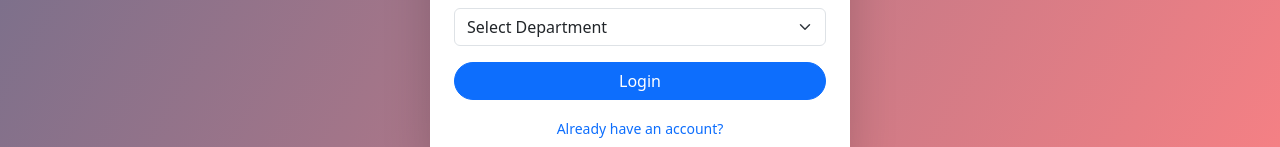
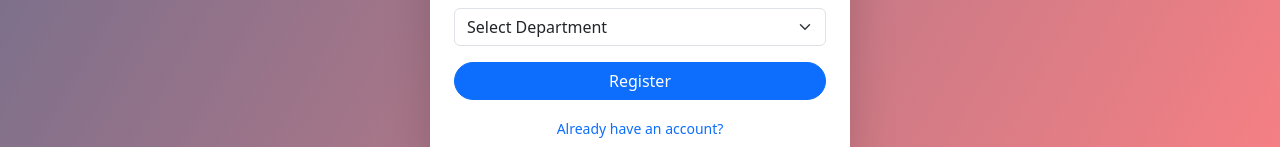
Before and after one commit to Udemezue12/ontech_employees, a React (Create React App) app in the folder frontend/: page /employee_register in a window 1280 px wide. Shown: the part 626-773 px from the top of the page. Built offline with nearby package versions, Linux system fonts and the light colour scheme; no server answers.

Commit message:
Modification were made in the Frontend folder

```diff
--- a/frontend/src/materialUI/EmployeeRegister.jsx
+++ b/frontend/src/materialUI/EmployeeRegister.jsx
@@ -11,50 +11,7 @@ import BootstrapButtonFields from "./forms/BootstrapButtonFields";
 import BootstrapSelect from "./forms/BootstrapDropDown";
 import "./bootstrap_style.css";
 import { cookies } from "./Cookie";
-// export const fetchCSRFToken = async () => {
-//   try {
-//     await axios.get("https://ontech-systems.onrender.com/api/csrf/", {
-//       withCredentials: true,
-//       headers: {
-//         Accept: "application/json",
-//       },
-//     });
-//     return cookies.get("csrftoken");
-//   } catch (err) {
-//     console.error("CSRF fetch error:", err);
-//     return null;
-//   }
-// };
-// export const fetchCSRFToken = async () => {
-//   try {
-//     const response = await axios.get(
-//       "https://ontech-systems.onrender.com/api/csrf/",
-//       {
-//         withCredentials: true,
-//         headers: {
-//           Accept: "application/json",
-//         },
-//       }
-//     );
 
-//     if (
-//       typeof response.data === "string" &&
-//       response.data.includes("<!doctype html")
-//     ) {
-//       throw new Error("Received HTML instead of JSON");
-//     }
-
-//     const csrfToken = response.data.csrfToken;
-
-//     if (!csrfToken) {
-//       throw new Error("CSRF token not found in response");
-//     }
-
-//     return csrfToken;
-//   } catch (error) {
-//     console.error("Failed to fetch CSRF token:", error);
-//     return null;
-//   }
 // };
 function MaterialEmployeeRegister() {
   const navigate = useNavigate();
@@ -79,10 +36,8 @@ function MaterialEmployeeRegister() {
     const validation = validateRegisterForm(formData);
     if (!validation.valid) {
       setError(validation.message);
-      setMessage(validation.message);
+
       return;
-    } else {
-      setMessage(validation.message);
     }
     const csrfToken = await fetchCSRFToken();
 
@@ -216,7 +171,7 @@ function MaterialEmployeeRegister() {
 
           <div className="d-grid mb-3">
             <BootstrapButtonFields
-              label="Login"
+              label="Register"
               type="submit"
               className="btn btn-primary rounded-pill"
             />
--- a/frontend/src/materialUI/ManagerRegister.jsx
+++ b/frontend/src/materialUI/ManagerRegister.jsx
@@ -77,10 +77,8 @@ function ManagerRegister() {
     const validation = validateRegisterForm(formData);
     if (!validation.valid) {
       setError(validation.message);
-      setMessage(validation.message);
+
       return;
-    } else {
-      setMessage(validation.message);
     }
     const csrfToken = await fetchCSRFToken();
 
@@ -214,7 +212,7 @@ function ManagerRegister() {
 
           <div className="d-grid mb-3">
             <BootstrapButtonFields
-              label="Login"
+              label="Register"
               type="submit"
               className="btn btn-primary rounded-pill"
             />
--- a/frontend/src/materialUI/OverallAdminRegister.jsx
+++ b/frontend/src/materialUI/OverallAdminRegister.jsx
@@ -78,10 +78,8 @@ function OverallAdminRegister() {
     const validation = validateRegisterForm(formData);
     if (!validation.valid) {
       setError(validation.message);
-      setMessage(validation.message);
+
       return;
-    } else {
-      setMessage(validation.message);
     }
 
     try {
@@ -215,7 +213,7 @@ function OverallAdminRegister() {
 
           <div className="d-grid mb-3">
             <BootstrapButtonFields
-              label="Login"
+              label="Register"
               type="submit"
               className="btn btn-primary rounded-pill"
             />
--- a/frontend/src/materialUI/formValidators.js
+++ b/frontend/src/materialUI/formValidators.js
@@ -54,9 +54,12 @@ export const validateRegisterForm = (formData) => {
     return { valid: false, message: "Passwords do not match." };
   }
 
-  //   if (!isValidPhoneNumber(formData.phone_number)) {
-  //     return { valid: false, message: "Invalid Phone Number. Please enter a valid number." };
-  //   }
+  // if (!isValidPhoneNumber(formData.phone_number)) {
+  //   return {
+  //     valid: false,
+  //     message: "Invalid Phone Number. Please enter a valid number.",
+  //   };
+  // }
 
-  return { valid: true, message: "Validation passed." }; // ✅ Success message
+  return { valid: true, message: "" }; // No need to show a "Validation passed" message
 };
--- a/frontend/src/materialUI/hrRegister.jsx
+++ b/frontend/src/materialUI/hrRegister.jsx
@@ -71,7 +71,7 @@ function MaterialHrRegister() {
   }
 
   const submit = async (formData) => {
-    console.log("Form Data Submitted:", formData);
+    // console.log("Form Data Submitted:", formData);
 
     setError("");
     setMessage("");
@@ -79,10 +79,8 @@ function MaterialHrRegister() {
     const validation = validateRegisterForm(formData);
     if (!validation.valid) {
       setError(validation.message);
-      setMessage(validation.message);
+
       return;
-    } else {
-      setMessage(validation.message);
     }
 
     try {
@@ -217,7 +215,7 @@ function MaterialHrRegister() {
 
           <div className="d-grid mb-3">
             <BootstrapButtonFields
-              label="Login"
+              label="Register"
               type="submit"
               className="btn btn-primary rounded-pill"
             />
--- a/frontend/src/materialUI/materialLogin.jsx
+++ b/frontend/src/materialUI/materialLogin.jsx
@@ -1,4 +1,4 @@
-import React from "react";
+import React, { useState } from "react";
 import { useForm } from "react-hook-form";
 import { Link, useNavigate } from "react-router-dom";
 import BootstrapButtonFields from "./forms/BootstrapButtonFields";
@@ -11,6 +11,9 @@ import "./bootstrap_style.css";
 const MaterialLogin = () => {
   const { handleSubmit, control } = useForm();
   const navigate = useNavigate();
+
+
+  const [errorMessage, setErrorMessage] = useState("");
 
   async function fetchCSRFToken() {
     try {
@@ -25,7 +28,7 @@ const MaterialLogin = () => {
   }
 
   const onSubmit = async (data) => {
-    console.log("Login Data:", data);
+    setErrorMessage(""); // Clear any existing errors
     const csrfToken = await fetchCSRFToken();
 
     try {
@@ -49,7 +52,7 @@ const MaterialLogin = () => {
         throw new Error("User data missing in response");
       }
 
-      // 2. Save Knox token and user info
+      // Store user data
       localStorage.setItem("Token", token);
       localStorage.setItem("UserId", user.id);
       localStorage.setItem("UserEmail", user.email);
@@ -57,11 +60,9 @@ const MaterialLogin = () => {
       localStorage.setItem("UserName", user.name);
       localStorage.setItem("UserDepartment", user.department);
 
-      console.log("Login successful:", response.data);
-
+      // Start session
       await axios.post(
         "https://ontech-systems.onrender.com/api/session-login/",
-
         {
           email: data.email,
           password: data.password,
@@ -70,14 +71,15 @@ const MaterialLogin = () => {
           headers: {
             "X-CSRFToken": csrfToken,
           },
-
           withCredentials: true,
         }
       );
 
       navigate("/dashboard", { replace: true });
     } catch (error) {
-      console.error("Login failed:", error.response?.data || error.message);
+      const backendError = error.response?.data?.detail || "Login failed. Please check your credentials.";
+      console.error("Login failed:", backendError);
+      setErrorMessage(backendError);
     }
   };
 
@@ -89,6 +91,13 @@ const MaterialLogin = () => {
       >
         <form onSubmit={handleSubmit(onSubmit)}>
           <h4 className="text-center fw-bold mb-4">LOGIN</h4>
+
+          {/* Error Message */}
+          {errorMessage && (
+            <div className="alert alert-danger py-2 text-center" role="alert">
+              {errorMessage}
+            </div>
+          )}
 
           {/* Email Field */}
           <div className="mb-3">
```
